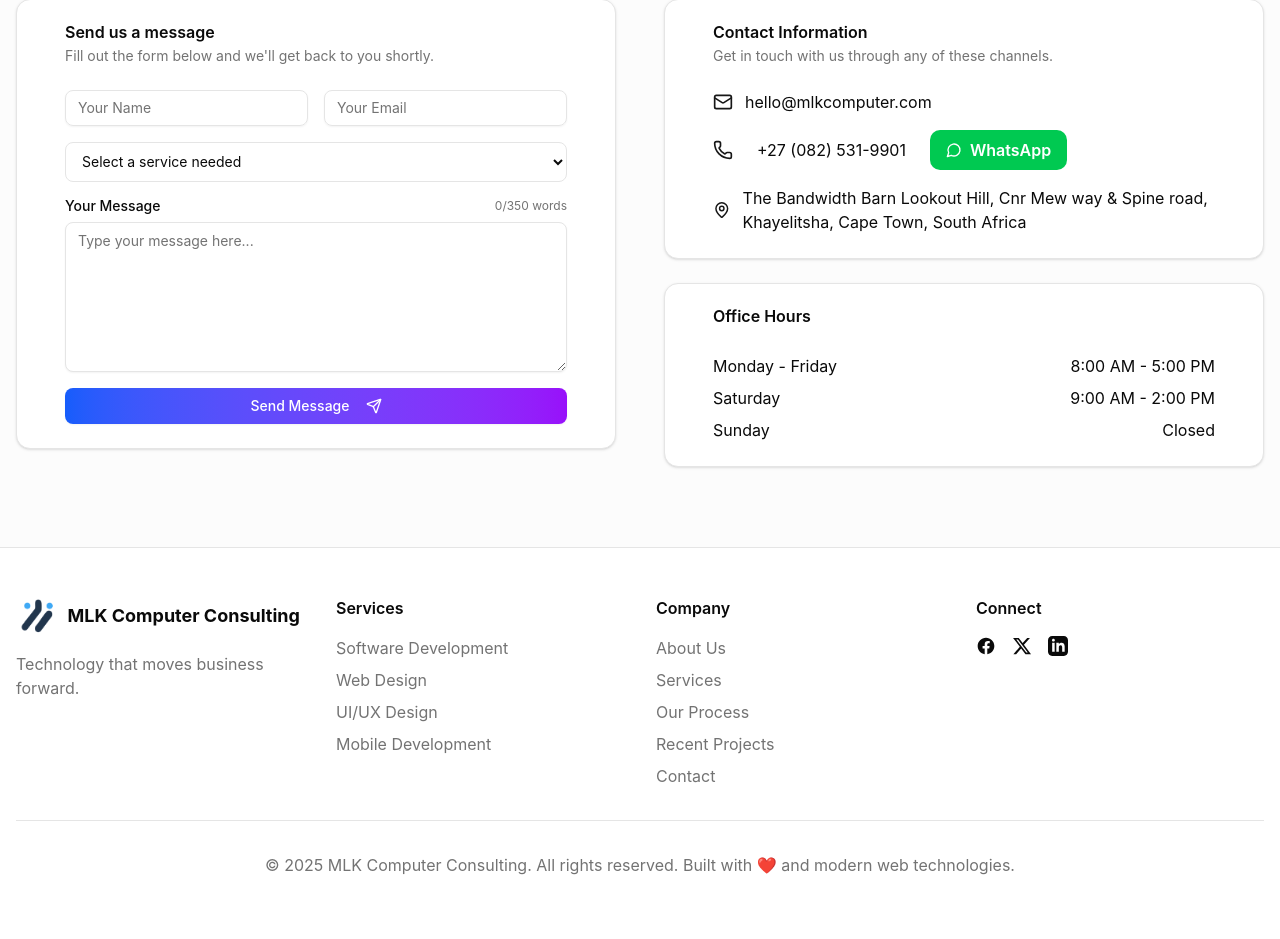
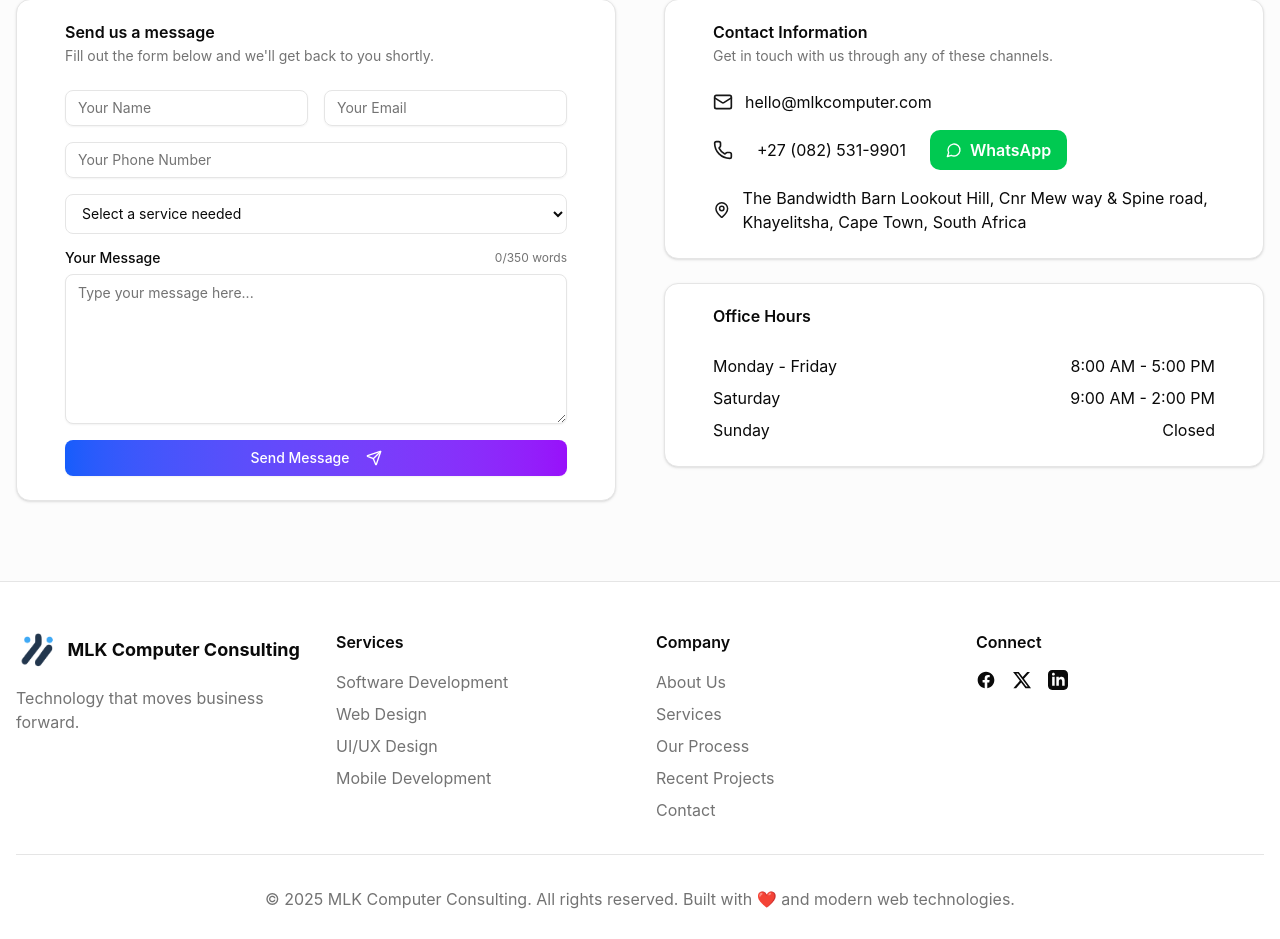
Before and after one commit to ZolileN/mlkcomputerconsulting, a React (Vite) app: page / in a window 1280 px wide. Shown: the part 5755-6694 px from the top of the page. Built offline with nearby package versions, Linux system fonts and the light colour scheme.

Commit message:
Add phone number field to form data in App component

```diff
--- a/src/App.jsx
+++ b/src/App.jsx
@@ -41,6 +41,7 @@ function App() {
   const [formData, setFormData] = useState({
     name: '',
     email: '',
+    phone: '',
     message: '',
     service: ''
   });
@@ -279,6 +280,7 @@ function App() {
         setFormData({
           name: '',
           email: '',
+          phone: '',
           message: '',
           service: ''
         });
@@ -1027,6 +1029,16 @@ function App() {
                           className="w-full"
                         />
                         </div>
+                        <div className="md:col-span-2">
+                        <Input
+                          type="tel"
+                          name="phone"
+                          placeholder="Your Phone Number"
+                          value={formData.phone}
+                          onChange={handleChange}
+                          className="w-full"
+                        />
+                        </div>
                       </div>
 
                       <div>
```
Also changed, not shown: 1 other file (tests, documents, lock files or other folders).
